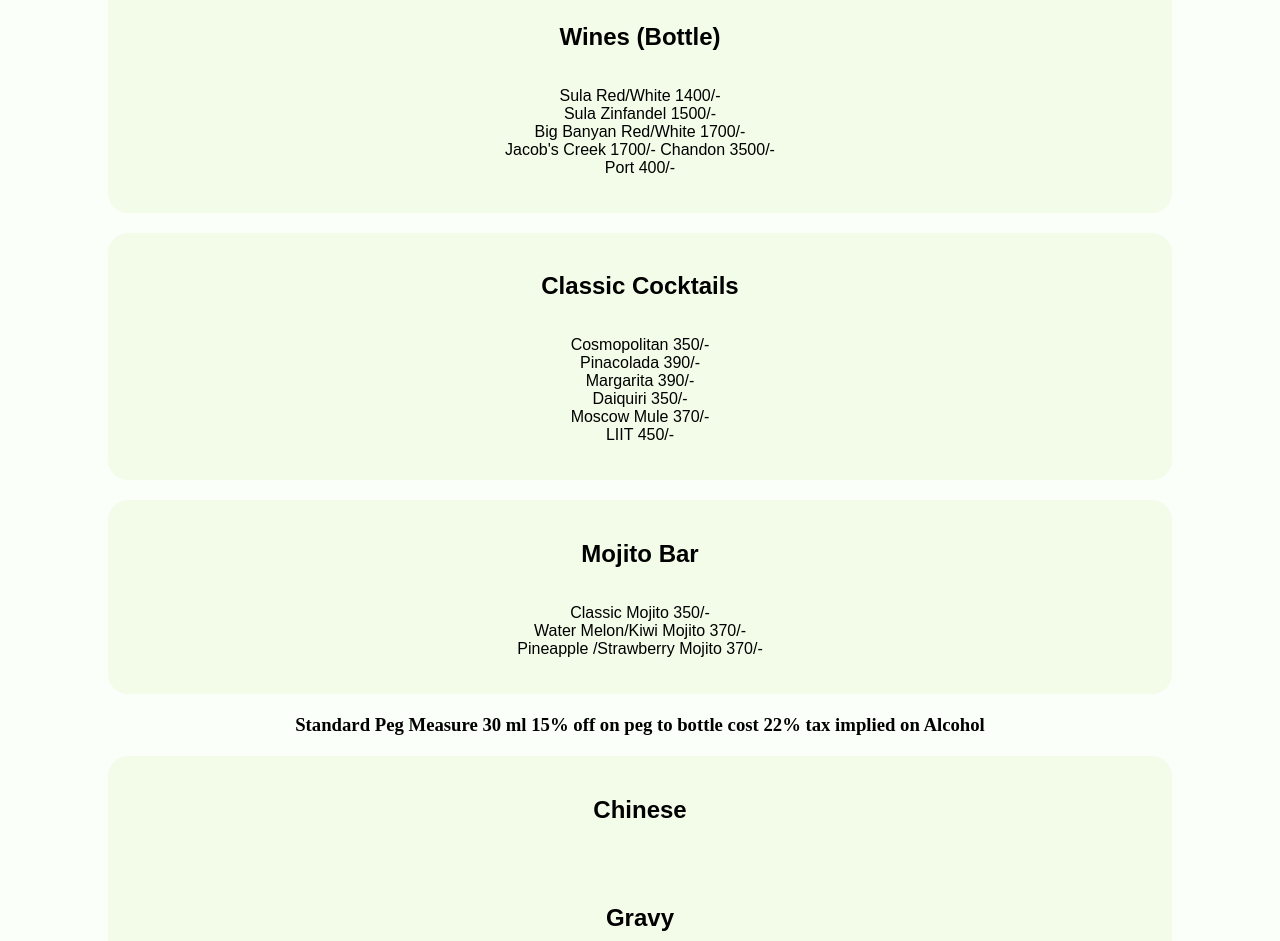
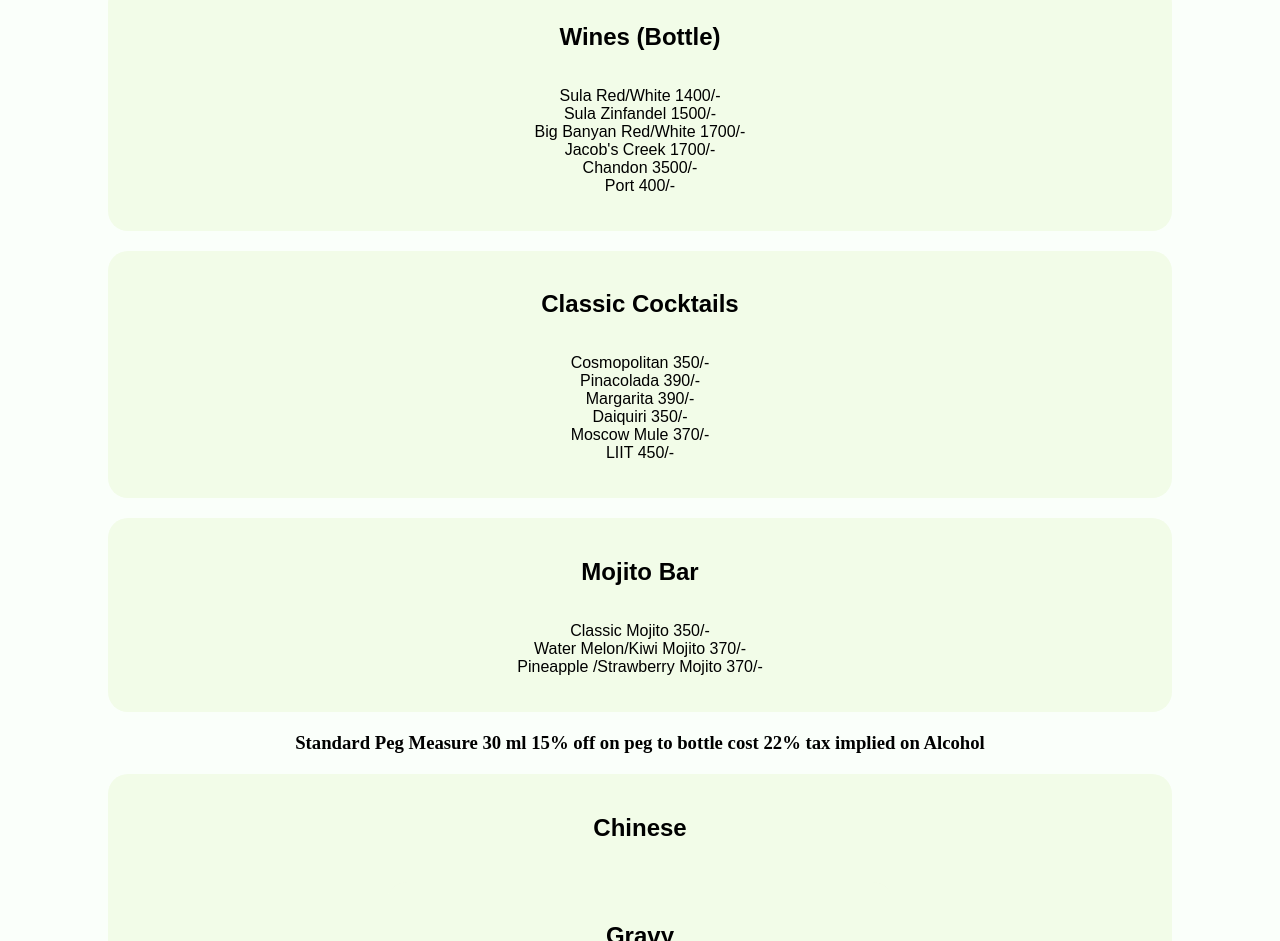
Before and after one commit to KuRey14/KuRey14.github.io, a plain HTML site: page index.html in a window 1280 px wide. Shown: the part 1938-2879 px from the top of the page. Drawn offline with Linux system fonts and the light colour scheme.

Commit message:
Update index.html

```diff
--- a/index.html
+++ b/index.html
@@ -129,7 +129,8 @@
                 <li>Sula Red/White 1400/-</li>
                 <li>Sula Zinfandel 1500/-</li>
                 <li>Big Banyan Red/White 1700/-</li>
-                <li>Jacob's Creek 1700/- Chandon 3500/-</li>
+                <li>Jacob's Creek 1700/-</li>
+                <li>Chandon 3500/-</li>
                 <li>Port 400/-</li>
             </ul>
         </div>
```
